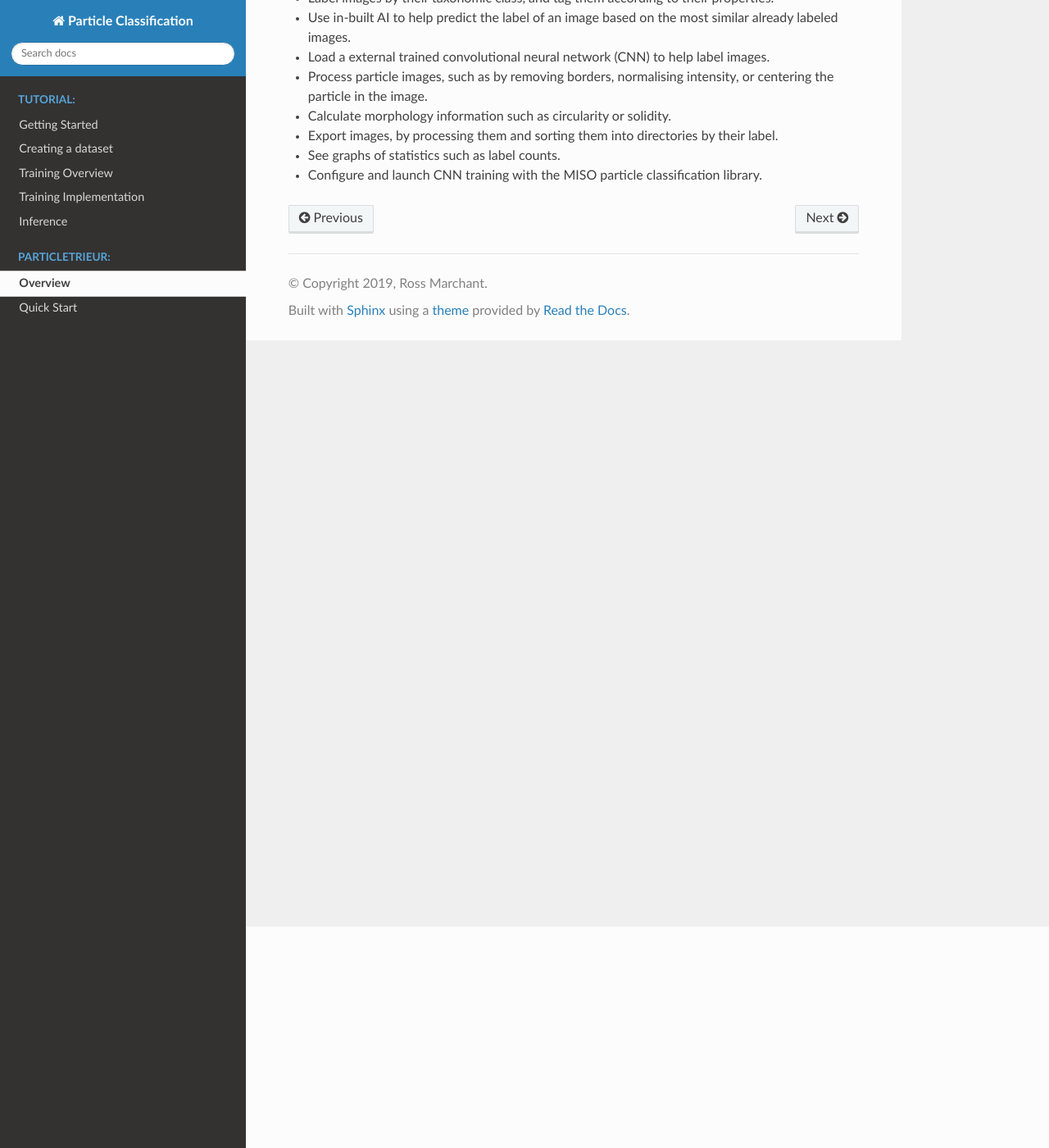
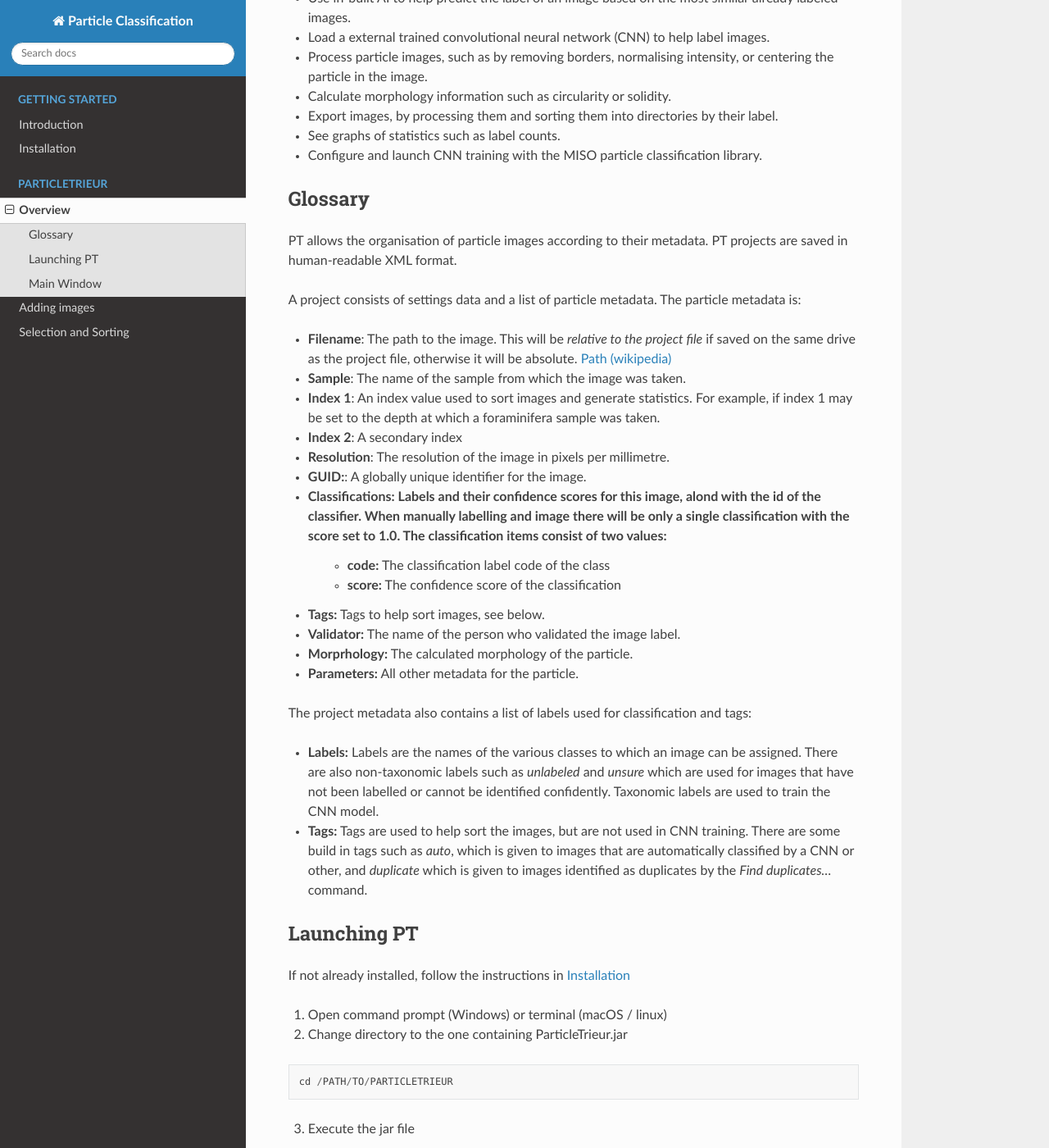
Before and after one commit to microfossil/particle-classification-examples, a Sphinx documentation site: the page built from docs/particle_trieur/overview.rst, in a window 1280 px wide and 1400 px high, scrolled down 270 px. Shown: the whole window at 82% size. Built offline with Sphinx 7.4.7 and the Read the Docs theme 2.0.0, drawn with Linux system fonts in a browser that asks for light colours; some of the changed text lies outside the part shown.

Commit message:
Complete documentation rewrite has started

```diff
--- /dev/null
+++ b/docs/introduction.rst
@@ -0,0 +1,140 @@
+Introduction
+============
+
+Overview
+--------
+
+ParticleTrieur (PT) is a java program for organising and labelling images, particularly particle images such as microfossils or other organisms, but can be used for any image-level labelling task.
+
+MISO is a python library for easy training of convolutional neural networks (CNNs). Convolutional neural network (CNN) based classification systems are currently the state-of-the-art in image classification, outperforming previous methods based on engineered features. ParticleTrieur contains a graphical user interface (GUI) for launching CNN training with the MISO library. The trained CNN model can then be imported into PT to classify new images.
+
+The procedure to create a CNN using PT and MISO is:
+
+1. **Creation:** Create an dataset consisting of a wide variety of images of all the different classes you wish to identify. The images should span the range of normal variations you would expect to see in each class.
+
+2. **Labeling:** Label the images according to their class using PT. PT can suggest labels based on the images you have already labelled.
+
+3. **Training:** Train a CNN using the labeled images. MISO comes with a range of CNN models to try.
+
+4. **Validation:** The training scripts produce graphs of the accuracy of the network, as well as estimating if any images have been mislabeled. We use these results to tweak the CNN parameters or double-check the image labeling, respectively.
+
+5. **Inference:** The final output of training is a *frozen* CNN model which can now be used for classifying unknown images. The model is loaded into PT to help train unseen images.
+
+6. **Export:** The labeled or classified images information can be exported as a CSV for further analysis.
+
+PT and MISO have many other features outside of this workflow, such as calculating particle morphology, running as server, exporting abundance counts, an so on.
+
+.. important::
+
+   The CNN models trained with the MISO library take a fixed-size square image that has been normalised to the range 0-1 (e.g. by dividing by 255) as input.
+
+CNN primer
+----------
+
+Convolutional neural networks (CNNs) are are very good pattern recognisers. During training they *learn* which image features correspond to which classes. Then once trained, they classify images according to which features are found in the image.
+
+This leads to a few important observations:
+
+**1. We cannot expect the CNN to accurately classify an image whose distinguishing features are NOT in the training set.**
+
+For example, the following images show the dorsal (left) and umbilical (right) views of a *N. dutertrei* foraminifera microfossil particle. If only the dorsal view is in the training set, the CNN may have difficultly classifying images of the umbilical view, as the image contains a different set of features.
+
+.. image:: images/particles/dut_dorsl.png
+   :width: 100px
+
+.. image:: images/particles/dut_umb.png
+   :width: 100px
+
+**2. Images not in the training set may be classified with high probability into one of the classes in the training set.**
+
+The CNN tries to classify an image into one of the learnt classes, according to the features in the image. If an image is from a class that **not** is not one of the learnt classes (i.e. an 'invader') it may still be classified with high "probability" as one of the learnt classes.
+
+For example, say we had a CNN trained on the following four classes:
+
+.. image:: images/particles/U_peregrina.png
+   :width: 100px
+
+.. image:: images/particles/B_pagoda.png
+   :width: 100px
+
+.. image:: images/particles/B_spissa.png
+   :width: 100px
+
+.. image:: images/particles/Planktic.png
+   :width: 100px
+
+and used it to classify this image:
+
+.. image:: images/particles/G_affinis.png
+   :width: 100px
+
+The image might be classified with high probability as belonging into the last class, due to having the same round shape. This is because the output of CNNs (trained as multi-class classifiers using softmax) are a vector, consisting of one probability value for each class, that all add up to 1. These "probabilities" are not probabilities in the sense of likelyhood of belonging to a distribution, as with some traditional classifiers. Thus we cannot use the network to flag images *not* in the training set.
+
+**3. The CNN will learn features that differentiate each class, even if they do not belong to the object.**
+
+The CNN sees the images as patterns of pixels, not as a 2D representation of an arrangement of objects. This mean it will learn any patterns that differentiate classes, regardless if they belong to the object of interest or not.
+
+For example, of these five classes, only the last has the reflection of the ring light, due to its shiny surface. The CNN may learn that the presence of a ring light reflection means the image is from class 5. Therefore the CNN may have trouble recognising images of the same particle taken with a different lighting system where this pattern is not present.
+
+.. image:: images/particles/U_peregrina.png
+   :width: 100px
+
+.. image:: images/particles/B_pagoda.png
+   :width: 100px
+
+.. image:: images/particles/B_spissa.png
+   :width: 100px
+
+.. image:: images/particles/Planktic.png
+   :width: 100px
+
+.. image:: images/particles/G_affinis.png
+   :width: 100px
+
+Other things such as changes in background can also significantly affect classification performance if they are not in the training set.
+
+The images used for training should cover all the variations in the class that you need to be able to predict. These variations could include:
+
+- Intra-class variations, e.g. morphology, damage, preservation
+- Position variations, e.g. pose (lying on top / side etc), rotation, location in image, size in image
+- Acquisition system variations, e.g. brightness, contrast, colour, focus
+
+Acquiring images covering all of the permutations of these variations would be difficult and time-consuming. Fortunately, we can use other techniques to reduce this load.
+
+- Pre-processing can be used to remove variations, such as the size and location of the particle in the image. It is performed before training.
+- Augmentation is used to simulate variations in the brightness, contrast, rotation, zoom and offset of the particle in the image. It is performed duing training.
+
+.. important::
+
+   The ParticleTrieur and MISO libraries perform the following pre-processing steps:
+
+   1. Rescale the image to the range 0-1 by dividing by 255 (e.g. for normal 8-bit images)
+   2. Resize and pad the image to the square shape required by the CNN. The padding value is the median of the pixels along the border of the image.
+
+   And the following augmentations are used by default:
+
+   - rotation
+   - brightness
+   - contrast
+   - zoom
+
+
+Image acquisition
+-----------------
+
+As a general guide, images of particle should be acquired:
+
+- Using the same brightness, contrast, zoom and white balance
+- With the particle centred in the image with a small buffer around them
+- Without the addition of extra image features such as scale bars or captions
+- With black or white borders
+
+Enough images of each class should be captured to cover the morphological variations present, such as:
+
+- shape
+- damage
+- preservation
+- pose
+- colour
+
+We recommend at minimum of 50 and preferably at least 200 images per class of simple particles such as foraminifera or plankton. In particular, one must pay attention to have enough images of each pose. It may not be possible to obtain 50 images of some rare classes. It is ok to still include these in the selection, as they can be excluded later in the training procedure.
--- a/docs/particle_trieur/overview.rst
+++ b/docs/particle_trieur/overview.rst
@@ -1,22 +1,82 @@
 Overview
 ========
 
-ParticleTrieur is an application for MacOS and Windows for the organisation, labelling and processing of particle (or other) images.
+The primary functions of ParticleTrieur (PT) are:
 
-* Add images with sample, resolution and other metadata.
+* Organise images according to their sample, resolution and other metadata.
+* Label images by their taxonomic class, and tag them according to their properties.
+* Use in-built AI to help predict the label of an image based on the most similar already labeled images.
+* Load a external trained convolutional neural network (CNN) to help label images.
+* Process particle images, such as by removing borders, normalising intensity, or centering the particle in the image.
+* Calculate morphology information such as circularity or solidity.
+* Export images, by processing them and sorting them into directories by their label.
+* See graphs of statistics such as label counts.
+* Configure and launch CNN training with the MISO particle classification library.
 
-* Label images by their taxonomic class, and tag them according to their properties.
+.. _glossary:
 
-* Use in-built AI to help predict the label of an image based on the most similar already labeled images.
+Glossary
+--------
 
-* Load a external trained convolutional neural network (CNN) to help label images.
+PT allows the organisation of particle images according to their metadata. PT projects are saved in human-readable XML format.
 
-* Process particle images, such as by removing borders, normalising intensity, or centering the particle in the image.
+A project consists of settings data and a list of particle metadata. The particle metadata is:
 
-* Calculate morphology information such as circularity or solidity.
+- **Filename**: The path to the image. This will be *relative to the project file* if saved on the same drive as the project file, otherwise it will be absolute. `Path (wikipedia) <https://en.wikipedia.org/wiki/Path_(computing)>`_
+- **Sample**: The name of the sample from which the image was taken.
+- **Index 1**: An index value used to sort images and generate statistics. For example, if index 1 may be set to the depth at which a foraminifera sample was taken.
+- **Index 2**: A secondary index
+- **Resolution**: The resolution of the image in pixels per millimetre.
+- **GUID:**: A globally unique identifier for the image.
+- **Classifications**: Labels and their confidence scores for this image, alond with the **id** of the classifier. When manually labelling and image there will be only a single classification with the score set to 1.0. The classification items consist of two values:
+   - **code:** The classification label code of the class
+   - **score:** The confidence score of the classification
+- **Tags:** Tags to help sort images, see below.
+- **Validator:** The name of the person who validated the image label.
+- **Morprhology:** The calculated morphology of the particle.
+- **Parameters:** All other metadata for the particle.
 
-* Export images, by processing them and sorting them into directories by their label.
+The project metadata also contains a list of labels used for classification and tags:
 
-* See graphs of statistics such as label counts.
+- **Labels:** Labels are the names of the various classes to which an image can be assigned. There are also non-taxonomic labels such as `unlabeled` and `unsure` which are used for images that have not been labelled or cannot be identified confidently. Taxonomic labels are used to train the CNN model.
+- **Tags:** Tags are used to help sort the images, but are not used in CNN training. There are some build in tags such as *auto*, which is given to images that are automatically classified by a CNN or other, and *duplicate* which is given to images identified as duplicates by the *Find duplicates...* command.
 
-* Configure and launch CNN training with the MISO particle classification library.
+
+Launching PT
+------------
+
+If not already installed, follow the instructions in :ref:`installation`
+
+1. Open command prompt (Windows) or terminal (macOS / linux)
+2. Change directory to the one containing ParticleTrieur.jar
+
+::
+
+    cd /PATH/TO/PARTICLETRIEUR
+
+3. Execute the jar file
+
+::
+
+    java -jar ParticleTrieur.jar
+
+The startup window will show:
+
+.. image:: /images/pt/startup.png
+
+On the left:
+
+- **New project** will start a new project with the default settings
+- **New project from template** will prompt to open an existing project, from which a new project will be created with no images but using the same settings.
+- **Open project** will prompt to open and existing project.
+
+On the right:
+
+**Recent projects** show as list of up to the last 5 opened projects.
+
+Main Window
+-----------
+
+Choosing and option will start the program after a moment to load the internal AI algorithms. On the left is a list of particles and their metadata, on the right are the labelling and processing tools and common functions are on a toolbar at the top.
+
+.. image:: /images/pt/main.png
```
Also changed, not shown: docs/index.rst (+84 -85 lines), docs/installation.rst (added, +87 -0 lines), docs/installation/installation.rst (deleted, +0 -41 lines), docs/particle_trieur/add-images.rst (added, +105 -0 lines), docs/particle_trieur/change_log.rst (deleted, +0 -17 lines), docs/particle_trieur/sorting.rst (added, +108 -0 lines), docs/images/pt/add-images-1.png (added), docs/images/pt/add-images-2.png (added), docs/images/pt/main.png (added), docs/images/pt/selection-1.png (added), docs/images/pt/selection-grid-view.png (added), docs/images/pt/selection-image-view.png (added), docs/images/pt/selection-list-view.png (added), docs/images/pt/startup.png (added), 1 more files, 1 other file.
